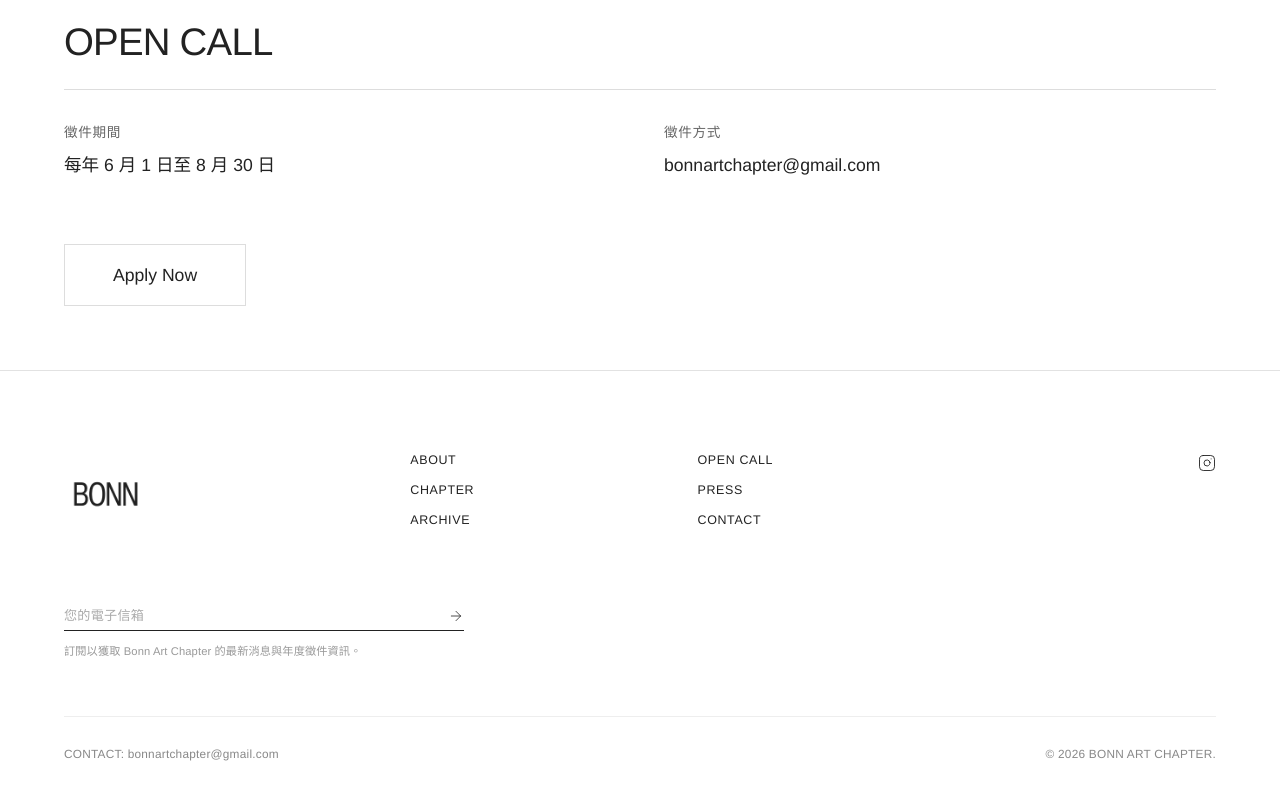
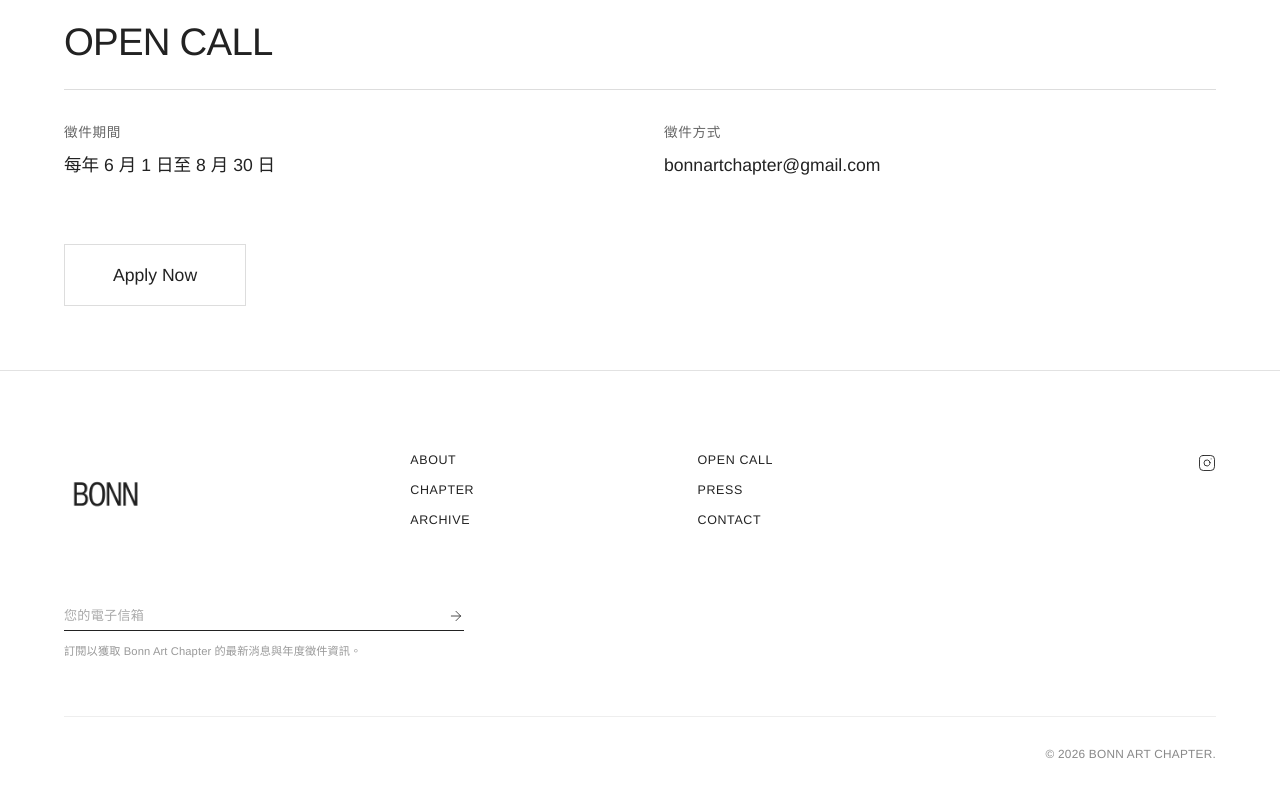
Before and after one commit to bonnartchapter/Webside, a React (Vite) app: page / in a window 1280 px wide. Shown: the part 938-1738 px from the top of the page. Built offline with nearby package versions, Linux system fonts and the light colour scheme; a web font is replaced by a local one.

Commit message:
style: remove bottom-left contact link entirely to achieve maximum minimalist aesthetic

```diff
--- a/src/App.jsx
+++ b/src/App.jsx
@@ -247,10 +247,10 @@ function AppContent({ lang, setLang }) {
           </div>
         </div>
 
-        {/* Bottom row: contact email and copyright */}
+        {/* Bottom row: copyright */}
         <div className="footer-bottom">
           <div className="footer-bottom-left">
-            <a href="mailto:bonnartchapter@gmail.com">CONTACT: bonnartchapter@gmail.com</a>
+            {/* Left blank for minimalist elegance */}
           </div>
           <div className="footer-bottom-right">
             <span>© {new Date().getFullYear()} BONN ART CHAPTER.</span>
```
